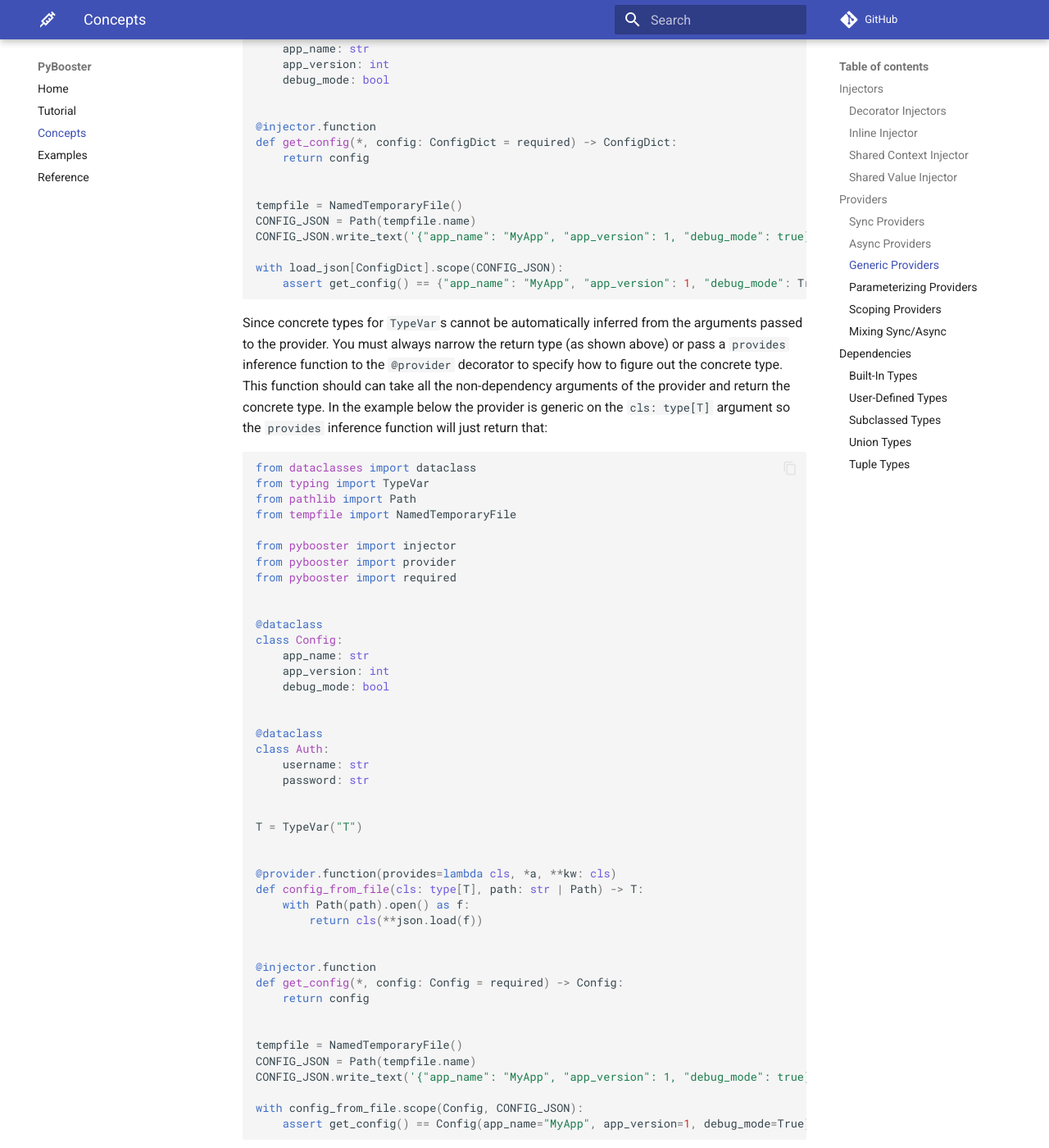
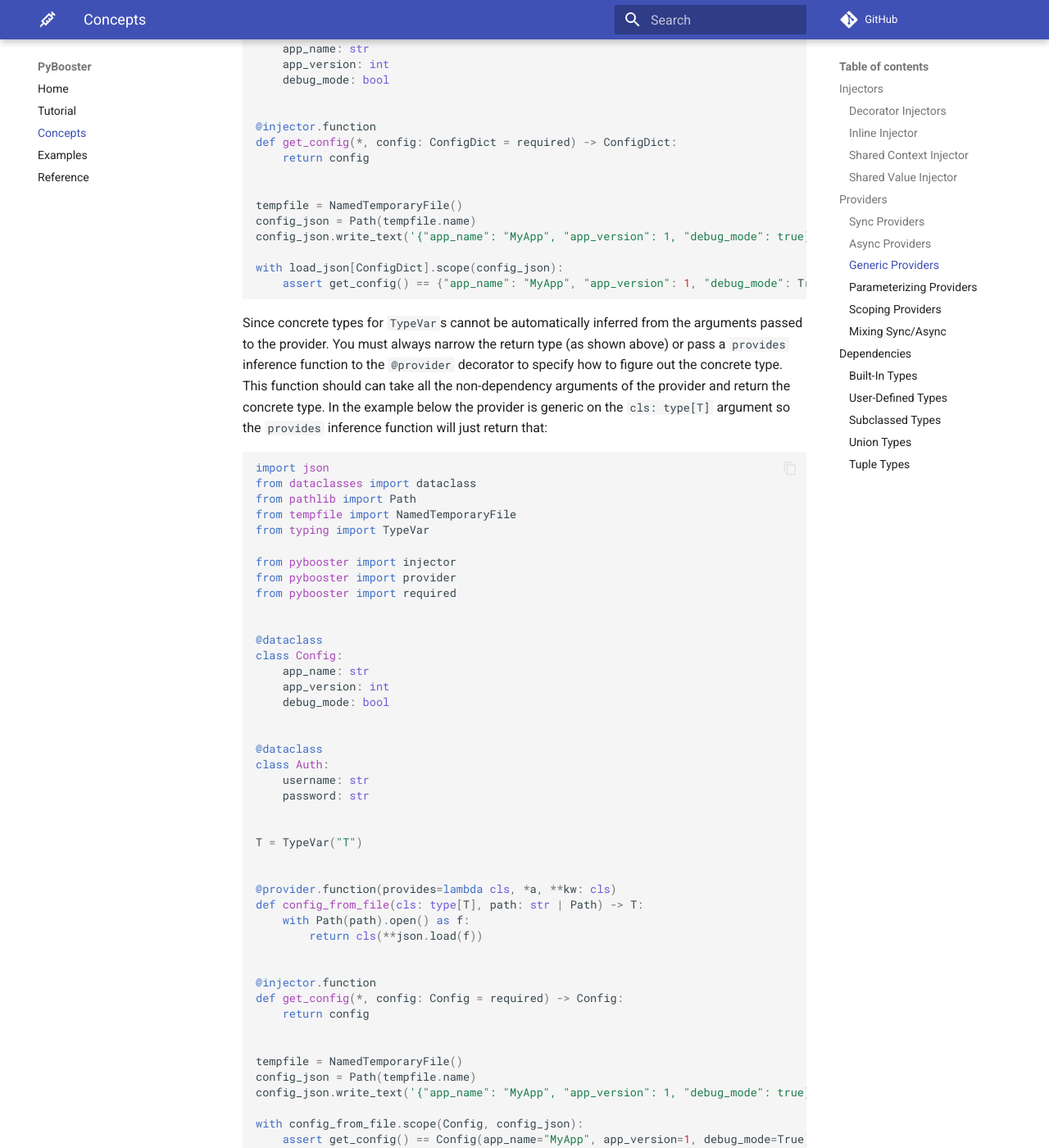
Before and after one commit to rmorshea/pybooster, an MkDocs documentation site: the page built from docs/src/concepts.md, in a window 1280 px wide and 1400 px high, scrolled down 6714 px. Shown: the whole window at 82% size. Built offline with MkDocs 1.6.1 and Material for MkDocs 9.7.7, drawn with Linux system fonts in a browser that asks for light colours; comment, search, counter and statistics services are not loaded; some of the changed text lies outside the part shown.

````diff
--- a/docs/src/concepts.md
+++ b/docs/src/concepts.md
@@ -345,10 +345,10 @@ def get_config(*, config: ConfigDict = required) -> ConfigDict:
 
 
 tempfile = NamedTemporaryFile()
-CONFIG_JSON = Path(tempfile.name)
-CONFIG_JSON.write_text('{"app_name": "MyApp", "app_version": 1, "debug_mode": true}')
+config_json = Path(tempfile.name)
+config_json.write_text('{"app_name": "MyApp", "app_version": 1, "debug_mode": true}')
 
-with load_json[ConfigDict].scope(CONFIG_JSON):
+with load_json[ConfigDict].scope(config_json):
     assert get_config() == {"app_name": "MyApp", "app_version": 1, "debug_mode": True}
 ```
 
@@ -361,10 +361,11 @@ on the `cls: type[T]` argument so the `provides` inference function will just re
 that:
 
 ```python
+import json
 from dataclasses import dataclass
-from typing import TypeVar
 from pathlib import Path
 from tempfile import NamedTemporaryFile
+from typing import TypeVar
 
 from pybooster import injector
 from pybooster import provider
@@ -399,10 +400,10 @@ def get_config(*, config: Config = required) -> Config:
 
 
 tempfile = NamedTemporaryFile()
-CONFIG_JSON = Path(tempfile.name)
-CONFIG_JSON.write_text('{"app_name": "MyApp", "app_version": 1, "debug_mode": true}')
+config_json = Path(tempfile.name)
+config_json.write_text('{"app_name": "MyApp", "app_version": 1, "debug_mode": true}')
 
-with config_from_file.scope(Config, CONFIG_JSON):
+with config_from_file.scope(Config, config_json):
     assert get_config() == Config(app_name="MyApp", app_version=1, debug_mode=True)
 ```
 
@@ -765,13 +766,13 @@ Username = NewType("Username", str)
 Password = NewType("Password", str)
 
 tempfile = NamedTemporaryFile()
-SECRETS_JSON = Path(tempfile.name)
-SECRETS_JSON.write_text('{"username": "alice", "password": "EGwVEo3y9E"}')
+secrets_json = Path(tempfile.name)
+secrets_json.write_text('{"username": "alice", "password": "EGwVEo3y9E"}')
 
 
 @provider.function
 def username_and_password() -> tuple[Username, Password]:
-    with SECRETS_JSON.open() as f:
+    with secrets_json.open() as f:
         secrets = json.load(f)
     return Username(secrets["username"]), Password(secrets["password"])
 
````
Also changed, not shown: docs/src/examples.md (+2 -2 lines), 4 other files.
